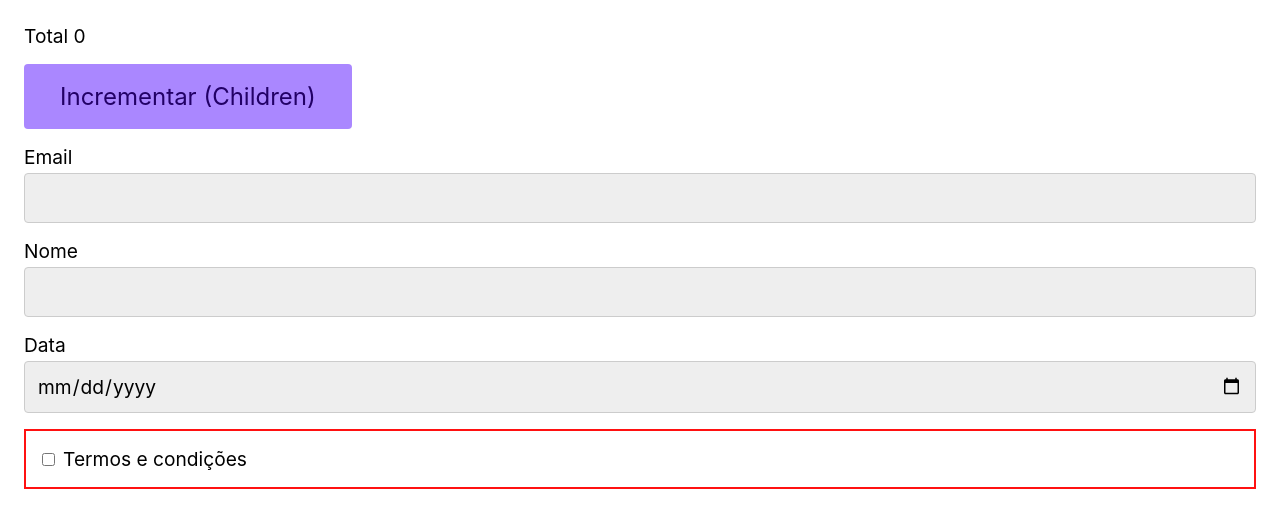
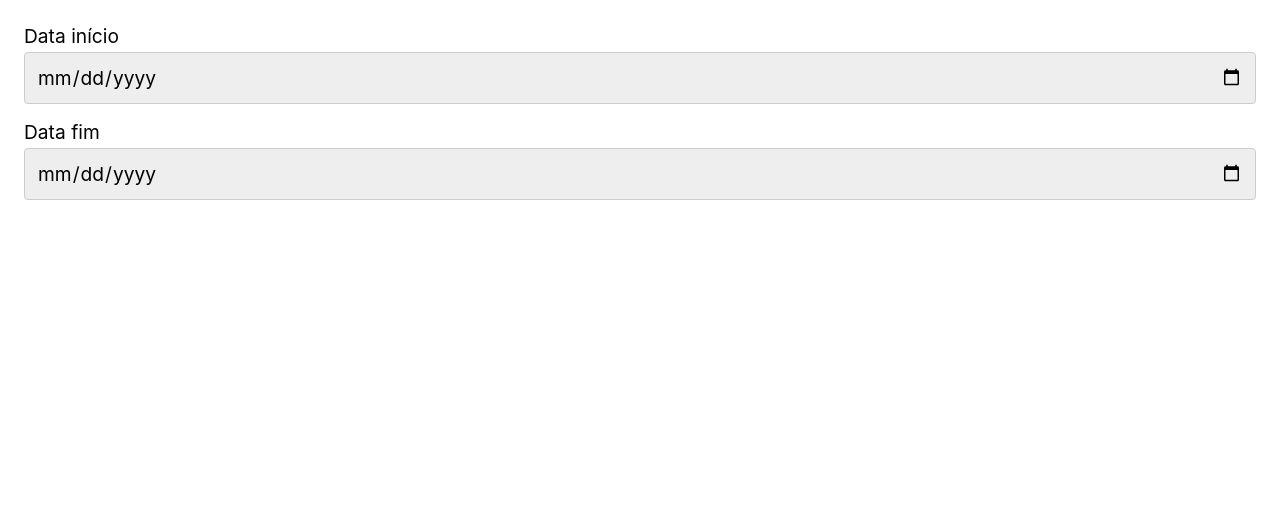
Before and after one commit to ByMota/ReactTypeScript, a React (Vite) app: page /DateApi in a window 1280 px wide. Shown: the top 528 px of the page. Built offline with nearby package versions, Linux system fonts and the light colour scheme.

Commit message:
Add Router

```diff
--- a/package.json
+++ b/package.json
@@ -11,7 +11,8 @@
   },
   "dependencies": {
     "react": "^18.2.0",
-    "react-dom": "^18.2.0"
+    "react-dom": "^18.2.0",
+    "react-router-dom": "^6.21.0"
   },
   "devDependencies": {
     "@types/react": "^18.2.37",
--- a/src/main.tsx
+++ b/src/main.tsx
@@ -1,10 +1,10 @@
 import React from 'react'
 import ReactDOM from 'react-dom/client'
-import App from './App.tsx'
+import {AppRouter} from './router'
 import './main.css'
 
 ReactDOM.createRoot(document.getElementById('root')!).render(
   <React.StrictMode>
-    <App />
+    <AppRouter />
   </React.StrictMode>,
 )
--- /dev/null
+++ b/src/pages/DateApi.tsx
@@ -0,0 +1,26 @@
+// Interface da API: https://data.origamid.dev/vendas/
+// <!-- Essa API possui dados de hoje até 90 dias atrás -->
+
+// 1 - Utilize a API: `https://data.origamid.dev/vendas/?inicio=${inicio}&final=${final}`
+// 2 - Inicio/Final é uma string do tipo data YYYY-MM-DD (padrão de saída do input tipo date)
+// 3 - Crie ou reutilize o componente Input.tsx (Label com Input) das aulas anteriores
+// 4 - Crie 3 estados reativos em App.tsx: data, inicio, final
+// 5 - Utilize o componente Input.tsx para modificar o estado de inicio/final
+// 6 - Crie um efeito que ocorrerá toda vez que inicio/final mudar. Se existir inicio/final, faça o fetch da API e popule o estado de data com o resultado.
+// 7 - Caso data seja diferente de null, mostre na tela o nome e o status de cada venda do período selecionado
+
+import { useState } from "react";
+import { Input } from "../components/Input";
+// `https://data.origamid.dev/vendas/?inicio=${inicio}&final=${final}`
+export function DateApi () {
+  const [data, setData] = useState()
+  const [inicio, setInicio] = useState()
+  const [final, setFinal] = useState()
+
+  return (
+    <>
+      <Input label={"Data início"} type="date"/>
+      <Input label={"Data fim"} type="date" />
+    </>
+    );
+}
--- /dev/null
+++ b/src/router.tsx
@@ -0,0 +1,14 @@
+import { BrowserRouter as Router, Route, Routes } from "react-router-dom";
+import Home from "./pages/Home";
+import {DateApi} from "./pages/DateApi";
+
+export function AppRouter() {
+  return(
+    <Router>
+      <Routes>
+        <Route path="/" element={<Home/>}/>
+        <Route path="/DateApi" element={<DateApi/>}/>
+      </Routes>
+    </Router>
+  )
+}
```
Also changed, not shown: src/pages/Home.tsx (renamed from src/App.tsx, +5 -5 lines), 1 other file (tests, documents, lock files or other folders).
